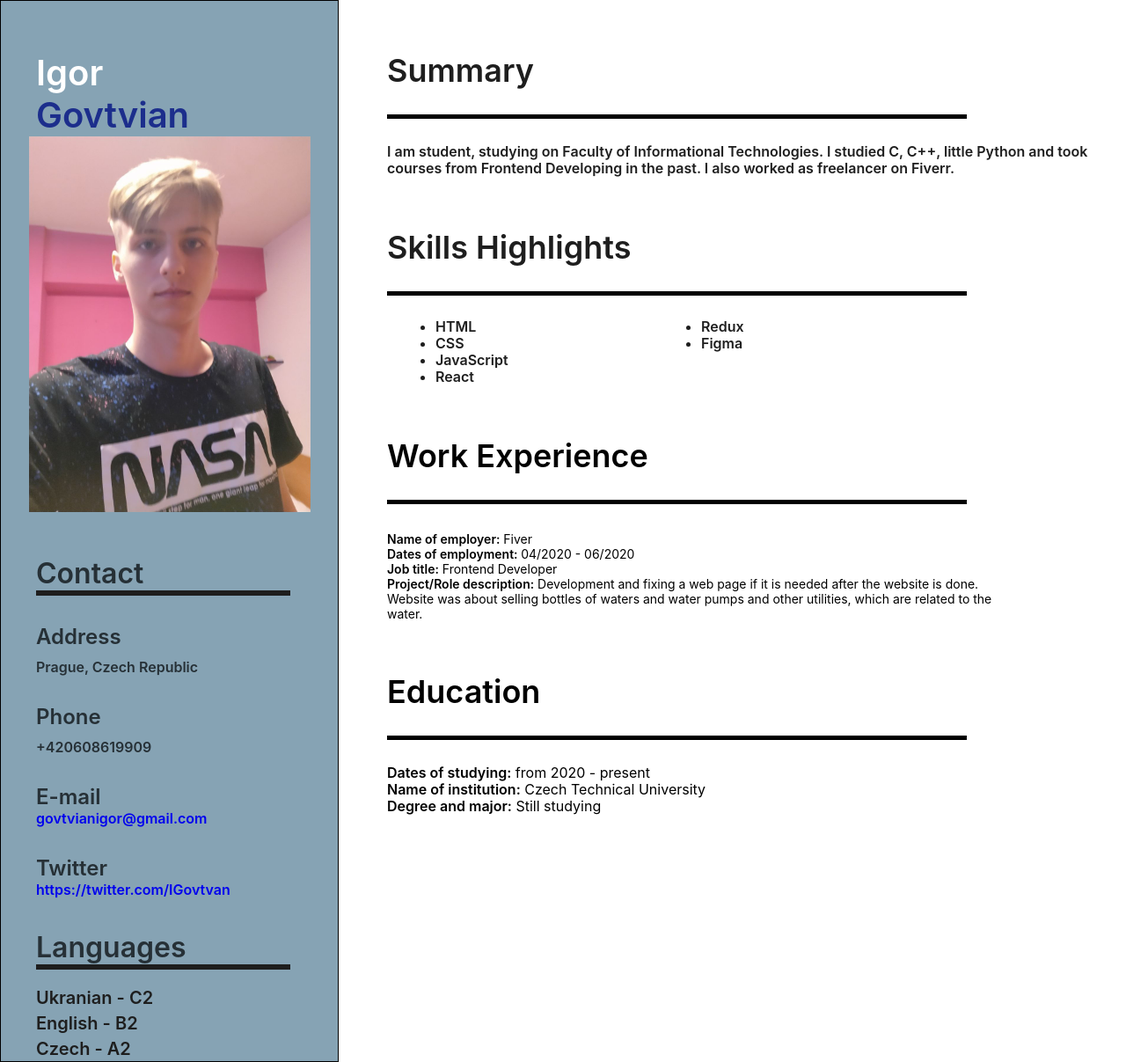
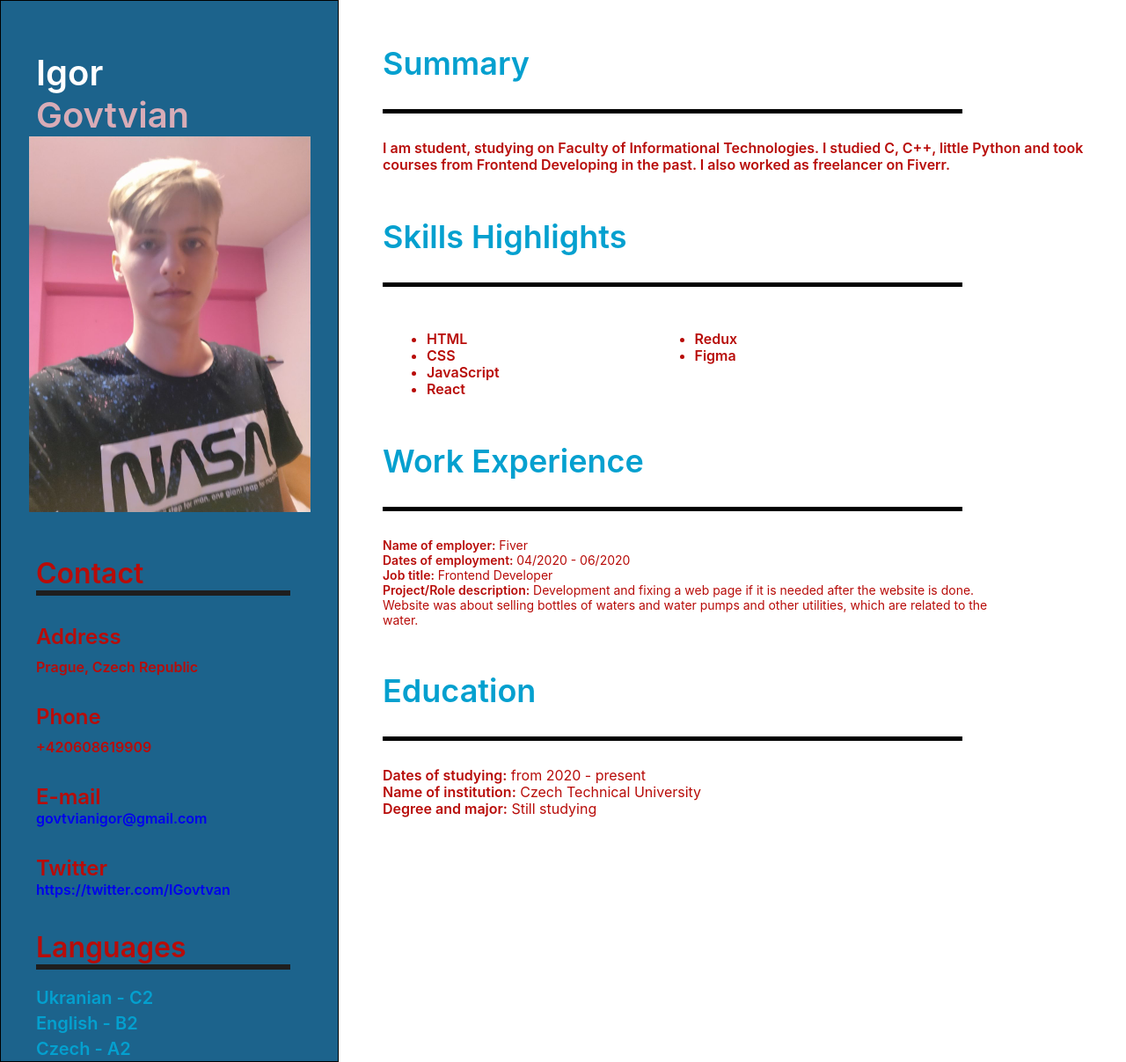
Before and after one commit to govtvigor/homework-2, a plain HTML site: page index.html in a window 1280 px wide. Shown: the whole page at 88% size. Drawn offline with Linux system fonts and the light colour scheme.

Commit message:
variables were added

```diff
--- a/index.html
+++ b/index.html
@@ -6,8 +6,9 @@
     <meta name="viewport" content="width=device-width, initial-scale=1.0">
     <title>Document</title>
     <link rel="stylesheet" href="style.css">
+    <link rel="stylesheet" href="my-theme.css">
 </head>
-<body>
+<body class="my-theme">
     <div class="container">
         <div class="left-side-block">
             <div class="name">
--- /dev/null
+++ b/my-theme.css
@@ -0,0 +1,9 @@
+.my-theme {
+    --color-main-heading: #04A0CF;
+    --color-main-text: #B80C09;
+    --color-main-links: #D8ACB7;
+    --color-main-background-left-side: #1c638c;
+    --margin-after-heading: 30px;
+    --margin-between-blocks: 50px;
+    --margin-between-sidebars: 50px;
+}
--- a/style.css
+++ b/style.css
@@ -3,6 +3,16 @@
     margin: 0;
 
 }
+.main-theme {
+    --color-main-heading: #1E1E1E;
+    --color-main-text: #263036;
+    --color-main-links: #1C2E8C;
+    --color-main-background-left-side: #86A3B4;
+    --margin-after-heading: 30px;
+    --margin-between-blocks: 50px;
+    --margin-between-sidebars: 50px;
+}
+
 body {
     font-family: 'Inter', Arial, sans-serif;
 }
@@ -11,7 +21,7 @@ body {
     grid-template-columns: 385px auto;
 }
 .left-side-block {
-    background-color: #86A3B4;
+    background-color: var(--color-main-background-left-side);
     border: 1px solid;
     height: 100%;
     /* position: fixed; */
@@ -41,7 +51,7 @@ linear-gradient(0deg, #1E1E1E, #1E1E1E);
     color: white;
 }
 .my-surname {
-    color: #1C2E8C;
+    color: var(--color-main-links);
 }
 .cv-photo {
     width: 100%;
@@ -56,7 +66,7 @@ linear-gradient(0deg, #1E1E1E, #1E1E1E);
     margin-left: 40px;
     font-weight: 600;
     margin-top: 50px;
-    color: #263036;
+    color: var(--color-main-text);
 }
 .caption-contact {
     font-size: 2em;
@@ -67,7 +77,7 @@ linear-gradient(0deg, #1E1E1E, #1E1E1E);
     border-bottom: 6px solid #1E1E1E;
     height: 0;
     width: 289px;
-    background-color: #1E1E1E;
+    background-color: var(--color-main-heading);
 }
 .contact-details {
     font-style: normal;
@@ -95,7 +105,8 @@ a {
 .caption-languages {
     font-size: 2em;
     line-height: 39px;
-    color: #263036;
+    color: var(--color-main-text);
+
 }
 .name-of-language {
     list-style-type: none;
@@ -103,7 +114,7 @@ a {
 }
 .text-name-language {
     font-size: 20px;
-    color: #1E1E1E;
+    color: var(--color-main-heading);
     line-height: 24px;
     margin-top: 5px;
 }
@@ -112,24 +123,25 @@ a {
     border-bottom: 5px solid black;
     height: 0;
     background-color: black;
-    margin-top: 28px;
+    margin-top: var(--margin-after-heading);
 }
 .summary-block {
 
     font-style: normal;
     font-weight: 600;
-    margin-left: 55px;
-    margin-top: 58px;
-    color: #1E1E1E;
+    margin-left: var(--margin-between-sidebars);
+    margin-top: var(--margin-between-blocks);
+    color: var(--color-main-heading);
 }
 .caption-summary {
     font-size: 36px;
     line-height: 44px;
 }
 .summary-text {
-    margin-top: 28px;
+    margin-top: var(--margin-after-heading);
     font-size: 1em;
     line-height: 19px;
+    color: var(--color-main-text);
 }
 .skills-block {
     width: 659px;
@@ -137,33 +149,38 @@ a {
 .name-of-skills {
    display: grid;
    grid-template-columns: 50% 50%;
-    margin-left: 55px;
-    margin-top: 26px;
+    margin-left: var(--margin-between-sidebars);
+    margin-top: var(--margin-between-blocks);
 }
 .list-of-skills {
+    color: var(--color-main-text);
     line-height: 19px;
     font-size: 1em;
 }
 .about-experience {
     font-size: 14px;
-    margin-top: 31px;
+    color: var(--color-main-text);
+    margin-top: var(--margin-after-heading);
     line-height: 17px;
 }
 .work-experience-block {
     width: 706px;
-    margin-top: 58px;
-    margin-left: 55px;
+    color: var(--color-main-heading);
+    margin-top: var(--margin-between-blocks);
+    margin-left: var(--margin-between-sidebars);
 }
 .usual-font-style {
     font-style: normal;
     font-weight: 600;
 }
 .education-block {
-    margin-top: 58px;
-    margin-left: 55px;
+    margin-top: var(--margin-between-blocks);
+    margin-left: var(--margin-between-sidebars);
     line-height: 19px;
+    color: var(--color-main-heading);
 }
 .education-about {
-    margin-top: 28px;
+    margin-top: var(--margin-after-heading);
     font-size: 16px;
+    color: var(--color-main-text);
 }
```
